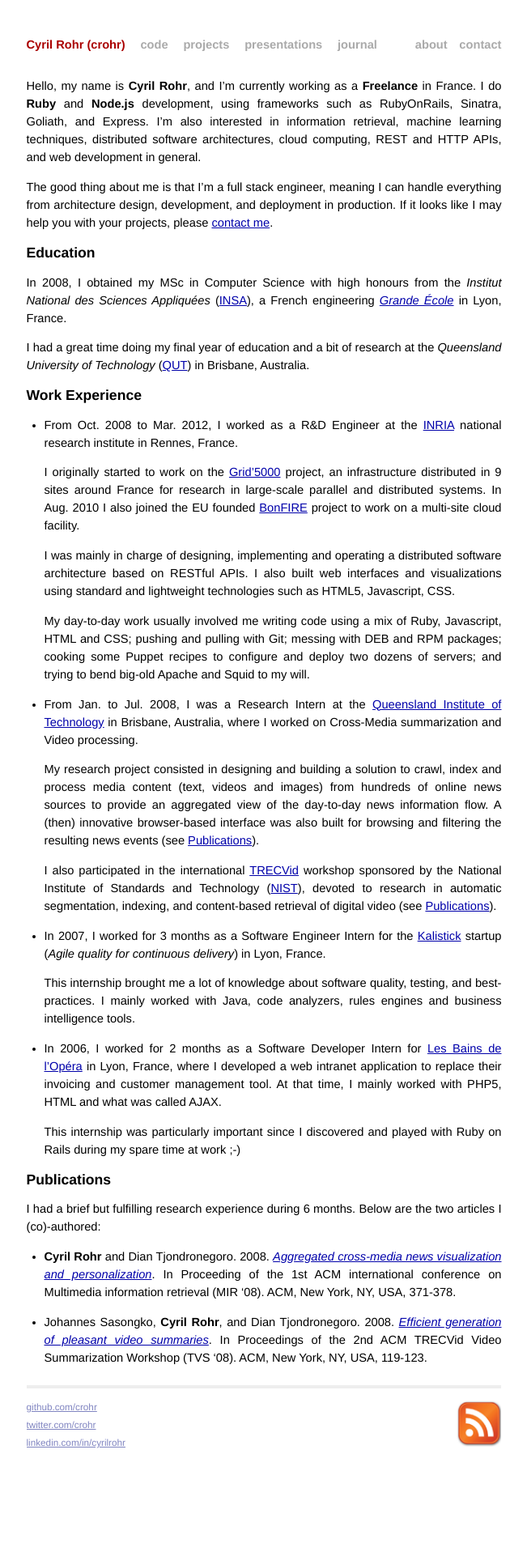
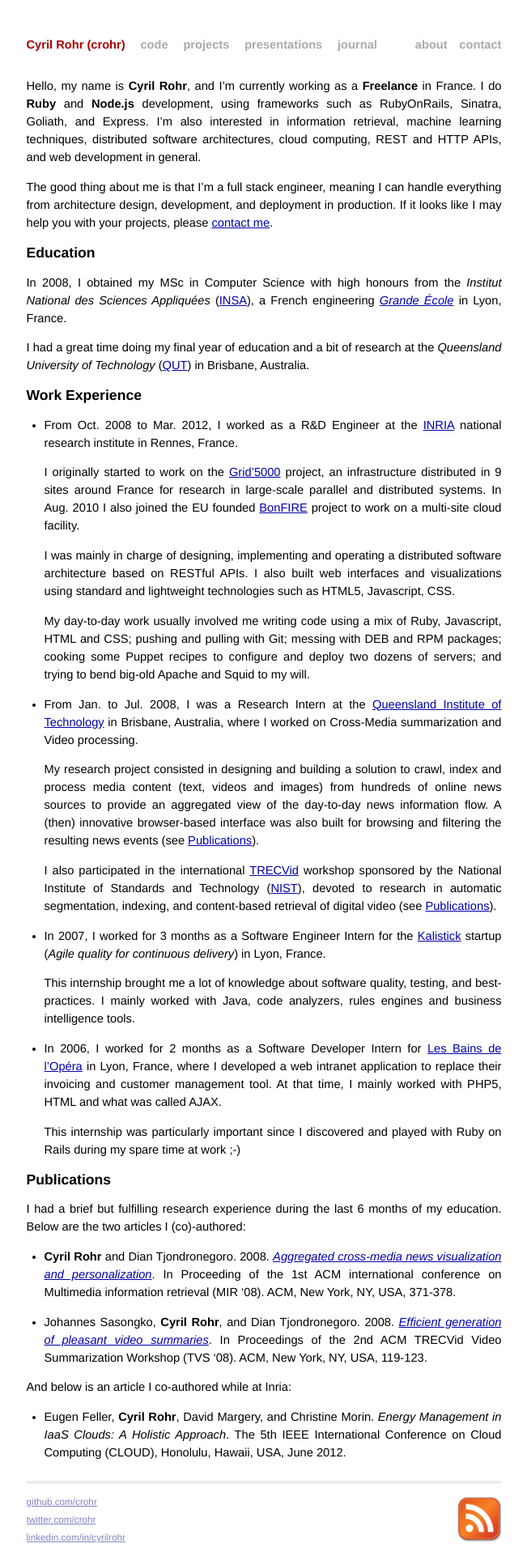
Before and after one commit to crohr/crohr.github.com, a Jekyll site: the page built from about/index.md, in a window 1280 px wide. Shown: the whole page at 81% size, without its empty margins (314-965 px from the left). Built offline with Jekyll 4.4.1, drawn with Linux system fonts in a browser that asks for light colours; before the commit the page ends 1805 px from its top, so only the background shows below that.

Commit message:
Add latest publication.

```diff
--- a/about/index.md
+++ b/about/index.md
@@ -76,8 +76,8 @@
 
 ## Publications
 
-I had a brief but fulfilling research experience during 6 months. Below are
-the two articles I (co)-authored:
+I had a brief but fulfilling research experience during the last 6 months of
+my education. Below are the two articles I (co)-authored:
 
 * **Cyril Rohr** and Dian Tjondronegoro. 2008. [*Aggregated cross-media news
   visualization and
@@ -90,3 +90,9 @@
   summaries*](http://portal.acm.org/citation.cfm?id=1463563.1463585). In
   Proceedings of the 2nd ACM TRECVid Video Summarization Workshop (TVS '08).
   ACM, New York, NY, USA, 119-123.
+
+And below is an article I co-authored while at Inria:
+
+* Eugen Feller, **Cyril Rohr**, David Margery, and Christine Morin. *Energy
+  Management in IaaS Clouds: A Holistic Approach*. The 5th IEEE International
+  Conference on Cloud Computing (CLOUD), Honolulu, Hawaii, USA, June 2012.
```
